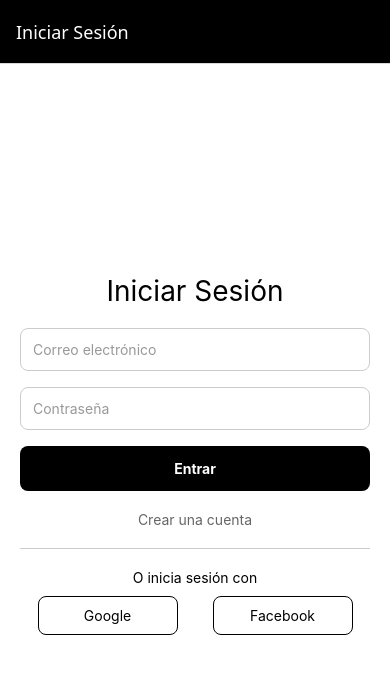
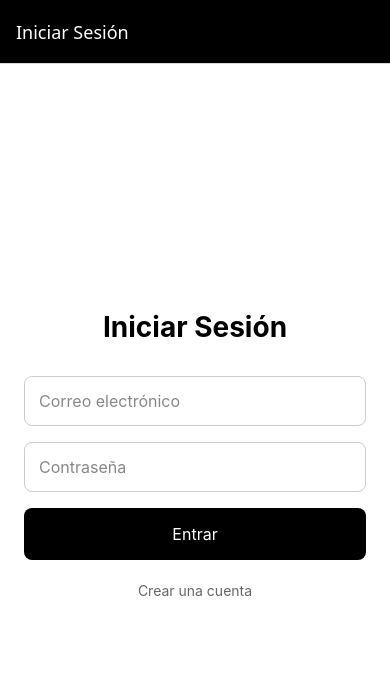
Before and after one commit to udb2025/eventos-comunitarios-ca140174, a React Native app: screen /Login in a window 390 px wide. Shown: the top 674 px of the page. Built offline with nearby package versions, Linux system fonts and the light colour scheme.

Commit message:
login con firebase exitoso

```diff
--- a/App.js
+++ b/App.js
@@ -1,6 +1,7 @@
-// App.js
 import { NavigationContainer } from "@react-navigation/native";
 import { createNativeStackNavigator } from "@react-navigation/native-stack";
+import Toast from 'react-native-toast-message';
+
 import EventDetailScreen from "./src/screens/EventDetailScreen";
 import HomeScreen from "./src/screens/HomeScreen";
 import LoginScreen from "./src/screens/LoginScreen";
@@ -11,6 +12,7 @@ const Stack = createNativeStackNavigator();
 
 export default function App() {
   return (
+    <>
       <NavigationContainer>
         <Stack.Navigator
           screenOptions={{
@@ -26,5 +28,7 @@ export default function App() {
           <Stack.Screen name="Profile" component={ProfileScreen} options={{ title: "Perfil" }} />
         </Stack.Navigator>
       </NavigationContainer>
+      <Toast />
+    </>
   );
 }
--- a/app.json
+++ b/app.json
@@ -1,10 +1,10 @@
 {
   "expo": {
+    "entryPoint": "index.js",
     "name": "Eventos Comunitarios",
     "slug": "eventos-comunitarios",
     "version": "1.0.0",
     "orientation": "portrait",
-    "platforms": ["ios", "android", "web"],
-    "entryPoint": "index.js"
+    "platforms": ["ios", "android", "web"]
   }
 }
--- a/index.js
+++ b/index.js
@@ -1,4 +1,4 @@
-import { registerRootComponent } from "expo";
-import App from "./App";
+import { registerRootComponent } from 'expo';
+import App from './App';
 
 registerRootComponent(App);
--- a/src/screens/LoginScreen.js
+++ b/src/screens/LoginScreen.js
@@ -1,50 +1,99 @@
-// src/screens/LoginScreen.js
-import React from "react";
+import { signInWithEmailAndPassword } from "firebase/auth";
+import React, { useState } from "react";
 import { StyleSheet, Text, TextInput, TouchableOpacity, View } from "react-native";
+import Toast from 'react-native-toast-message';
+import { auth } from "../services/firebaseConfig";
 
 export default function LoginScreen({ navigation }) {
+  const [email, setEmail] = useState("");
+  const [password, setPassword] = useState("");
+
+  const handleLogin = async () => {
+    try {
+      await signInWithEmailAndPassword(auth, email, password);
+      Toast.show({
+        type: 'success',
+        text1: 'Inicio de sesión exitoso',
+      });
+      navigation.navigate("Home");
+    } catch (error) {
+      Toast.show({
+        type: 'error',
+        text1: 'Error al iniciar sesión',
+        text2: error.message,
+      });
+    }
+  };
+
   return (
     <View style={styles.container}>
       <Text style={styles.title}>Iniciar Sesión</Text>
 
-      <TextInput placeholder="Correo electrónico" placeholderTextColor="#999" style={styles.input} />
-      <TextInput placeholder="Contraseña" placeholderTextColor="#999" secureTextEntry style={styles.input} />
+      <TextInput
+        placeholder="Correo electrónico"
+        value={email}
+        onChangeText={setEmail}
+        placeholderTextColor="#888"
+        style={styles.input}
+      />
+      <TextInput
+        placeholder="Contraseña"
+        value={password}
+        onChangeText={setPassword}
+        secureTextEntry
+        placeholderTextColor="#888"
+        style={styles.input}
+      />
 
-      <TouchableOpacity style={styles.button}>
+      <TouchableOpacity style={styles.button} onPress={handleLogin}>
         <Text style={styles.buttonText}>Entrar</Text>
       </TouchableOpacity>
 
       <TouchableOpacity onPress={() => navigation.navigate("Register")}>
         <Text style={styles.link}>Crear una cuenta</Text>
       </TouchableOpacity>
-
-      <View style={styles.divider} />
-
-      <Text style={styles.socialText}>O inicia sesión con</Text>
-
-      <View style={styles.socialButtons}>
-        <TouchableOpacity style={styles.socialButton}>
-          <Text style={styles.socialButtonText}>Google</Text>
-        </TouchableOpacity>
-
-        <TouchableOpacity style={styles.socialButton}>
-          <Text style={styles.socialButtonText}>Facebook</Text>
-        </TouchableOpacity>
-      </View>
     </View>
   );
 }
 
 const styles = StyleSheet.create({
-  container: { flex: 1, justifyContent: "center", padding: 20, backgroundColor: "#fff" },
-  title: { fontSize: 28, color: "#000", marginBottom: 20, textAlign: "center" },
-  input: { borderWidth: 1, borderColor: "#ccc", padding: 12, borderRadius: 8, marginBottom: 16, color: "#000" },
-  button: { backgroundColor: "#000", padding: 14, borderRadius: 8, marginBottom: 10 },
-  buttonText: { color: "#fff", textAlign: "center", fontWeight: "bold" },
-  link: { color: "#666", textAlign: "center", marginTop: 10 },
-  divider: { height: 1, backgroundColor: "#ccc", marginVertical: 20 },
-  socialText: { color: "#000", textAlign: "center", marginBottom: 10 },
-  socialButtons: { flexDirection: "row", justifyContent: "space-around" },
-  socialButton: { borderWidth: 1, borderColor: "#000", padding: 10, borderRadius: 8, width: "40%" },
-  socialButtonText: { textAlign: "center", color: "#000" }
+  container: {
+    flex: 1,
+    backgroundColor: "#fff",
+    paddingHorizontal: 24,
+    justifyContent: "center",
+  },
+  title: {
+    fontSize: 28,
+    fontWeight: "bold",
+    color: "#000",
+    marginBottom: 32,
+    textAlign: "center",
+  },
+  input: {
+    borderWidth: 1,
+    borderColor: "#ccc",
+    padding: 14,
+    borderRadius: 8,
+    marginBottom: 16,
+    fontSize: 16,
+    color: "#000",
+  },
+  button: {
+    backgroundColor: "#000",
+    padding: 16,
+    borderRadius: 8,
+    marginBottom: 12,
+  },
+  buttonText: {
+    color: "#fff",
+    fontSize: 16,
+    textAlign: "center",
+  },
+  link: {
+    color: "#666",
+    fontSize: 14,
+    textAlign: "center",
+    marginTop: 10,
+  },
 });
--- a/src/screens/RegisterScreen.js
+++ b/src/screens/RegisterScreen.js
@@ -1,21 +1,48 @@
-// src/screens/RegisterScreen.js
-import React from "react";
+import { createUserWithEmailAndPassword } from "firebase/auth";
+import React, { useState } from "react";
 import { StyleSheet, Text, TextInput, TouchableOpacity, View } from "react-native";
+import Toast from 'react-native-toast-message';
+import { auth } from "../services/firebaseConfig";
 
 export default function RegisterScreen({ navigation }) {
+  const [email, setEmail] = useState("");
+  const [password, setPassword] = useState("");
+  const [confirmPassword, setConfirmPassword] = useState("");
+
+  const handleRegister = async () => {
+    if (password !== confirmPassword) {
+      Toast.show({
+        type: 'error',
+        text1: 'Las contraseñas no coinciden',
+      });
+      return;
+    }
+
+    try {
+      await createUserWithEmailAndPassword(auth, email, password);
+      Toast.show({
+        type: 'success',
+        text1: 'Cuenta creada con éxito',
+      });
+      navigation.navigate("Login");
+    } catch (error) {
+      Toast.show({
+        type: 'error',
+        text1: 'Error al registrarse',
+        text2: error.message
+      });
+    }
+  };
+
   return (
     <View style={styles.container}>
       <Text style={styles.title}>Crear Cuenta</Text>
-
-      <TextInput placeholder="Nombre completo" placeholderTextColor="#999" style={styles.input} />
-      <TextInput placeholder="Correo electrónico" placeholderTextColor="#999" style={styles.input} />
-      <TextInput placeholder="Contraseña" placeholderTextColor="#999" secureTextEntry style={styles.input} />
-      <TextInput placeholder="Confirmar contraseña" placeholderTextColor="#999" secureTextEntry style={styles.input} />
-
-      <TouchableOpacity style={styles.button}>
+      <TextInput placeholder="Correo electrónico" value={email} onChangeText={setEmail} placeholderTextColor="#999" style={styles.input} />
+      <TextInput placeholder="Contraseña" value={password} onChangeText={setPassword} secureTextEntry placeholderTextColor="#999" style={styles.input} />
+      <TextInput placeholder="Confirmar contraseña" value={confirmPassword} onChangeText={setConfirmPassword} secureTextEntry placeholderTextColor="#999" style={styles.input} />
+      <TouchableOpacity style={styles.button} onPress={handleRegister}>
         <Text style={styles.buttonText}>Registrarse</Text>
       </TouchableOpacity>
-
       <TouchableOpacity onPress={() => navigation.navigate("Login")}>
         <Text style={styles.link}>¿Ya tienes una cuenta? Inicia sesión</Text>
       </TouchableOpacity>
--- /dev/null
+++ b/src/services/firebaseConfig.js
@@ -0,0 +1,16 @@
+import { initializeApp } from "firebase/app";
+import { getAuth } from "firebase/auth";
+
+
+const firebaseConfig = {
+  apiKey: "AIzaSyBKPb5cGfgH5vlSEbHJZTO6ZGSEhvq3zug",
+  authDomain: "eventos-comunitarios-ca140174.firebaseapp.com",
+  projectId: "eventos-comunitarios-ca140174",
+  storageBucket: "eventos-comunitarios-ca140174.firebasestorage.app",
+  messagingSenderId: "1088351713286",
+  appId: "1:1088351713286:web:cdfaf697fd79a9b8e82b87",
+  measurementId: "G-02KBVTQBTS"
+};
+
+const app = initializeApp(firebaseConfig);
+export const auth = getAuth(app);
```
Also changed, not shown: metro.config.js (added, +15 -0 lines), package.json (+6 -2 lines), 1 other file (tests, documents, lock files or other folders). Lines whose indentation alone changed are shown as unchanged.
